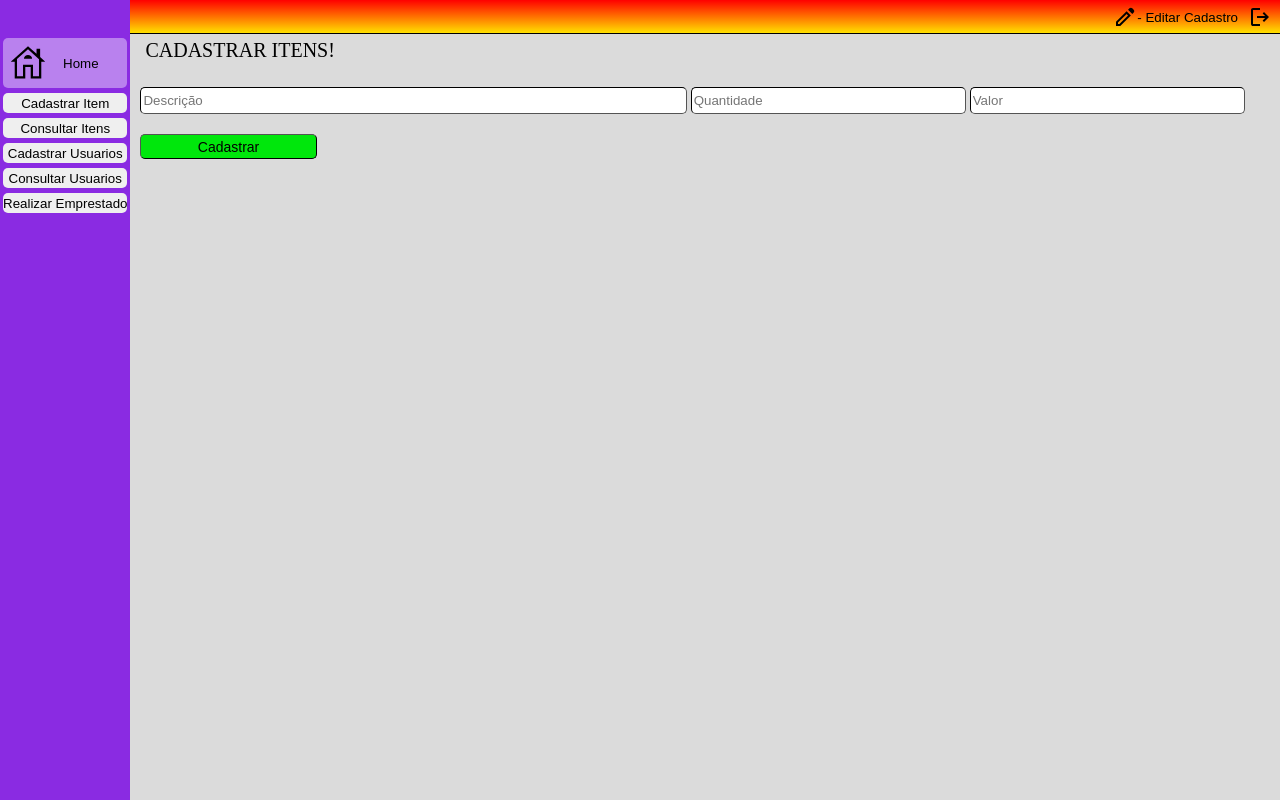
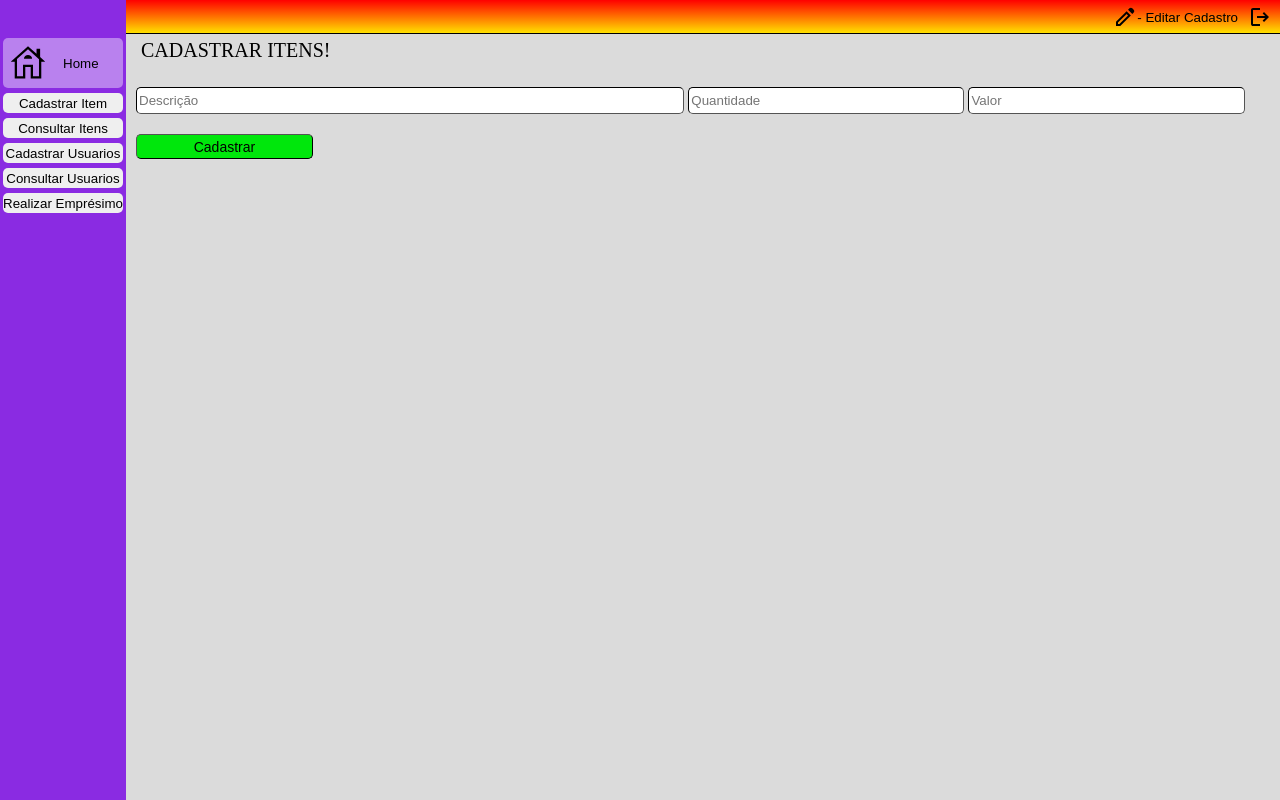
Before and after one commit to douglas9932/ProjetoEmprestimos, a PHP site: page /CadastrarItem.php in a window 1280 px wide. Run offline with PHP 8.4, Linux system fonts and the light colour scheme; the visitor is signed in with stand-in values (Sample User, id 1).

Commit message:
Update Menu.php

```diff
--- a/Site/Formularios/includes/Menu.php
+++ b/Site/Formularios/includes/Menu.php
@@ -4,7 +4,7 @@
 <button name="BtnConsultarItens" class="BtnMenu">Consultar Itens</button>
 <button name="BtnCadastrarUsuario" class="BtnMenu">Cadastrar Usuarios</button>
 <button name="BtnConsultarUsuarios" class="BtnMenu">Consultar Usuarios</button>
-<button name="BtnRealizarEmprestimo" class="BtnMenu">Realizar Emprestado</button>
+<button name="BtnRealizarEmprestimo" class="BtnMenu">Realizar Emprésimo</button>
 </form>
 
 <div class="CorpoPaginaHome">
```
